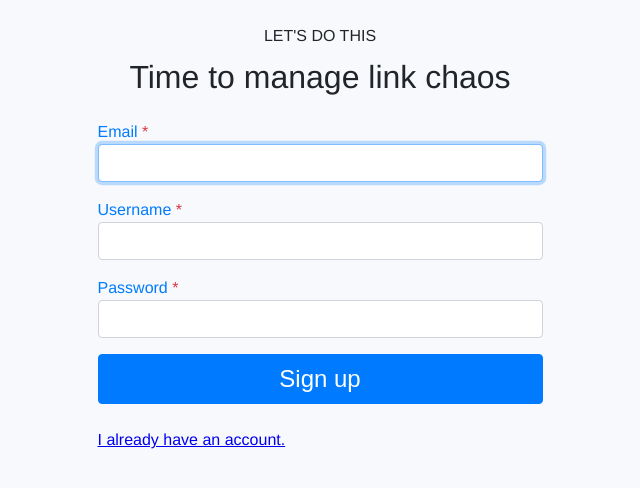
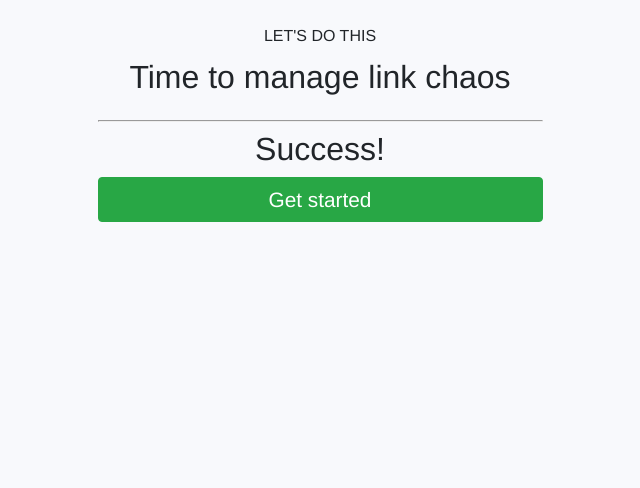
Before and after one commit to lambda-modern-day-researcher/front-end, a React (Create React App) app in the folder client/: page /users/signup in a window 1280 px wide. Shown: the top 488 px of the page, without its empty margins (320-960 px from the left). Built offline with nearby package versions, Linux system fonts and the light colour scheme; sample sign-in values are in the browser's storage.

Commit message:
Style the Login page

```diff
--- a/client/src/components/SignInUp/SignInUpForm.js
+++ b/client/src/components/SignInUp/SignInUpForm.js
@@ -41,8 +41,6 @@ class SignInUpForm extends Component {
           if (this.props.usersReducer.error) {
             this.setState({ email: '', username: '', password: '' })
             document.activeElement.blur()
-          } else {
-            this.props.history.push('/home')
           }
         })
     } else {
@@ -51,8 +49,6 @@ class SignInUpForm extends Component {
           if (this.props.error) {
             this.setState({ email: '', username: '', password: '' })
             document.activeElement.blur()
-          } else {
-            this.props.history.push('/home')
           }
         })
     }
@@ -65,6 +61,14 @@ class SignInUpForm extends Component {
   render() {
     return (
       <SignInUpFormStyle>
+        {(this.props.usersReducer.current_user_token) ?
+          <div>
+            <hr/>
+            <h2>Success!</h2>
+            <Link to="/home" className="btn btn-block btn-success">Get started</Link>
+          </div> :
+
+          <div>
             <form className="mb-4" onSubmit={this.handleOnSubmit}>
               {(this.props.usersReducer.error && this.props.usersReducer.error.constructor === String) ?
                 <div className="alert alert-danger">Error: Incorrect username or password.</div> : ''}
@@ -95,6 +99,8 @@ class SignInUpForm extends Component {
             {(this.props.in_or_up === 'up') ?
               <Link to={{ pathname: "/users/signin", state: { fromSignUp: true }}}>I already have an account.</Link>
               : <Link to={{ pathname: "/users/signup", state: { fromSignIn: true }}}>I need an account.</Link>}
+          </div>
+        }
       </SignInUpFormStyle>
     )
   }
--- a/client/src/components/SignInUp/styles/SignInUpFormStyle.js
+++ b/client/src/components/SignInUp/styles/SignInUpFormStyle.js
@@ -15,6 +15,10 @@ const SignInUpFormStyle = styled.div(() => `
 
   button {
     font-size: 1.5rem !important;
+  }
+
+  h2 {
+    text-align: center;
   }
 
   .text-primary {
@@ -54,6 +58,7 @@ const SignInUpFormStyle = styled.div(() => `
   }
 
   .btn {
+    text-decoration: none;
     display: inline-block;
     font-weight: 400;
     color: #212529;
@@ -66,7 +71,7 @@ const SignInUpFormStyle = styled.div(() => `
     background-color: transparent;
     border: 1px solid transparent;
     padding: .375rem .75rem;
-    font-size: 1rem;
+    font-size: 1.3rem;
     line-height: 1.5;
     border-radius: .25rem;
     transition: color .15s ease-in-out,background-color .15s ease-in-out,border-color .15s ease-in-out,box-shadow .15s ease-in-out;
@@ -99,6 +104,28 @@ const SignInUpFormStyle = styled.div(() => `
   .btn.focus, .btn:focus {
     outline: 0;
     box-shadow: 0 0 0 0.2rem rgba(0,123,255,.25);
+  }
+
+  .btn-success {
+    color: #fff;
+    background-color: #28a745;
+    border-color: #28a745;
+  }
+
+  .btn-success:hover {
+    color: #fff;
+    background-color: #218838;
+    border-color: #1e7e34;
+  }
+
+  .btn-success.focus, .btn-success:focus {
+    box-shadow: 0 0 0 0.2rem rgba(72,180,97,.5);
+  }
+
+  .btn-success:not(:disabled):not(.disabled).active, .btn-success:not(:disabled):not(.disabled):active, .show>.btn-success.dropdown-toggle {
+    color: #fff;
+    background-color: #1e7e34;
+    border-color: #1c7430;
   }
 
   .btn-block {
--- a/client/src/store/reducers/usersReducer.js
+++ b/client/src/store/reducers/usersReducer.js
@@ -53,6 +53,7 @@ function usersReducer(state = initialState, action) {
       localStorage.setItem('user_email', action.payload.user.email)
       localStorage.setItem('user_username', action.payload.user.username)
       localStorage.setItem('user_is_private', action.payload.user.is_private)
+      console.log('actions.SIGNUP_SUCCESS')
       return Object.assign({}, state, {
         isSigningUp: false,
         current_user_id: action.payload.user.id,
@@ -78,6 +79,7 @@ function usersReducer(state = initialState, action) {
       localStorage.setItem('user_email', action.payload.user.email)
       localStorage.setItem('user_username', action.payload.user.username)
       localStorage.setItem('user_is_private', action.payload.user.is_private)
+      console.log('actions.SIGNIN_SUCCESS')
       return Object.assign({}, state, {
         isSigningIn: false,
         current_user_id: action.payload.user.id,
```
Lines whose indentation alone changed are shown as unchanged.
